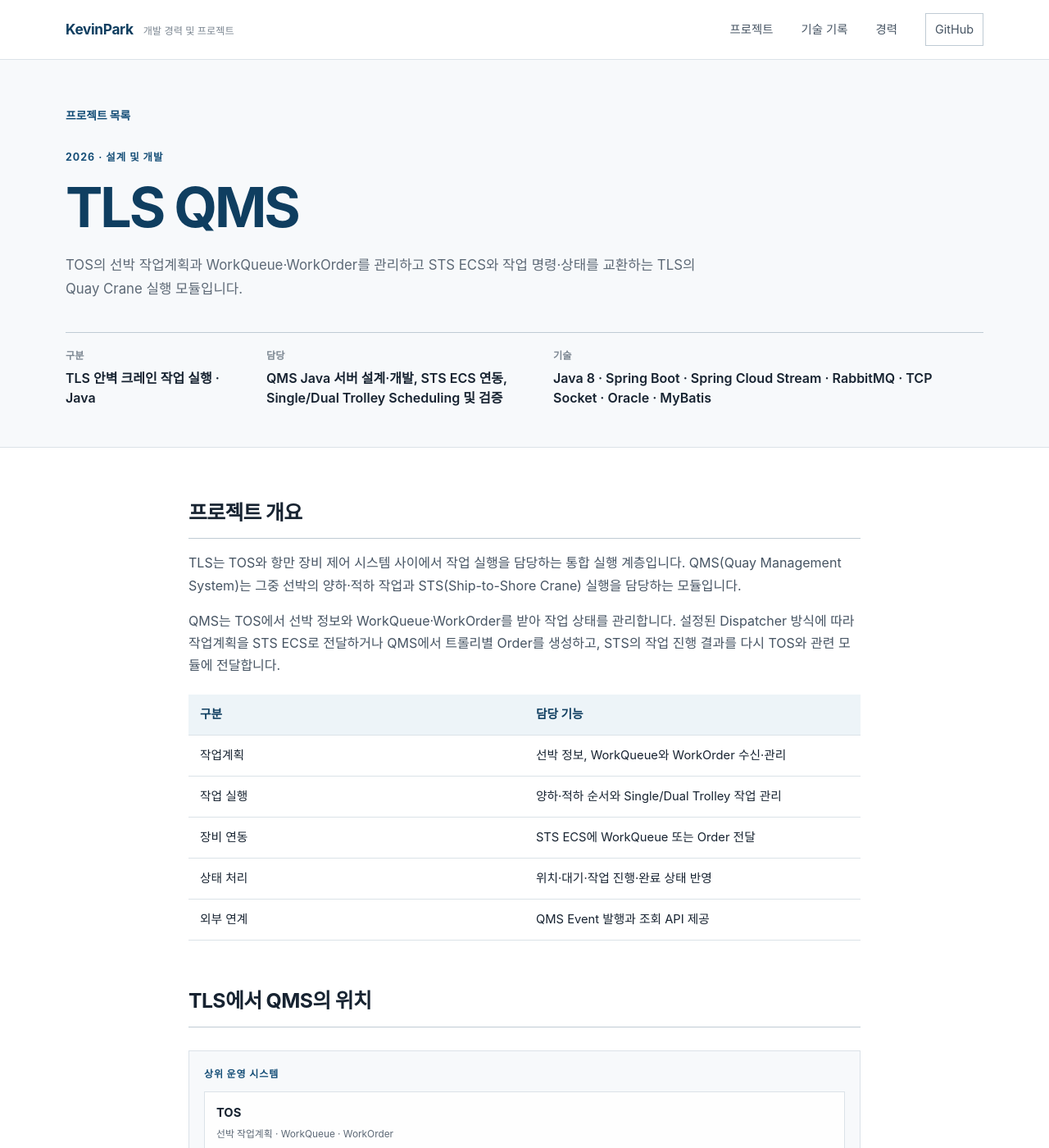
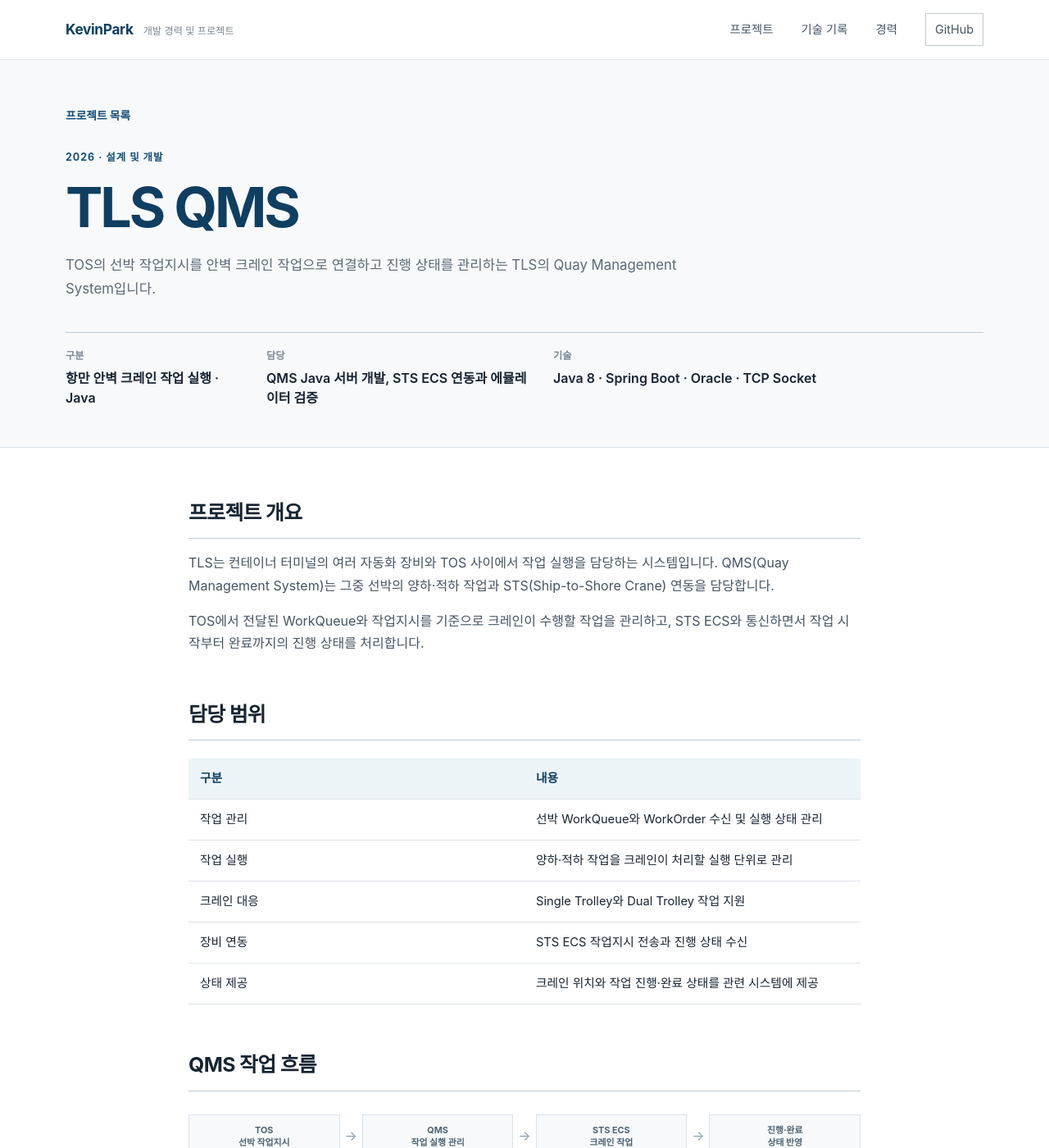
Before and after one commit to parkKevinSB/parkKevinSB.github.io, a Jekyll site: the page built from projects/tls-qms.md, in a window 1280 px wide and 1400 px high. Shown: the whole window at 82% size. Built offline with Jekyll 4.4.1, drawn with Linux system fonts in a browser that asks for light colours; some of the changed text lies outside the part shown.

Commit message:
Limit QMS page to public project scope

```diff
--- a/projects/tls-qms.md
+++ b/projects/tls-qms.md
@@ -1,114 +1,50 @@
 ---
 title: TLS QMS
-description: TOS의 선박 작업계획과 WorkQueue·WorkOrder를 관리하고 STS ECS와 작업 명령·상태를 교환하는 TLS의 Quay Crane 실행 모듈입니다.
+description: TOS의 선박 작업지시를 안벽 크레인 작업으로 연결하고 진행 상태를 관리하는 TLS의 Quay Management System입니다.
 permalink: /projects/tls-qms/
 period: 2026 · 설계 및 개발
-category: TLS 안벽 크레인 작업 실행 · Java
-role: QMS Java 서버 설계·개발, STS ECS 연동, Single/Dual Trolley Scheduling 및 검증
-stack: Java 8 · Spring Boot · Spring Cloud Stream · RabbitMQ · TCP Socket · Oracle · MyBatis
+category: 항만 안벽 크레인 작업 실행 · Java
+role: QMS Java 서버 개발, STS ECS 연동과 에뮬레이터 검증
+stack: Java 8 · Spring Boot · Oracle · TCP Socket
 ---
 
 ## 프로젝트 개요
 
-TLS는 TOS와 항만 장비 제어 시스템 사이에서 작업 실행을 담당하는 통합 실행 계층입니다. QMS(Quay Management System)는 그중 선박의 양하·적하 작업과 STS(Ship-to-Shore Crane) 실행을 담당하는 모듈입니다.
+TLS는 컨테이너 터미널의 여러 자동화 장비와 TOS 사이에서 작업 실행을 담당하는 시스템입니다. QMS(Quay Management System)는 그중 선박의 양하·적하 작업과 STS(Ship-to-Shore Crane) 연동을 담당합니다.
 
-QMS는 TOS에서 선박 정보와 WorkQueue·WorkOrder를 받아 작업 상태를 관리합니다. 설정된 Dispatcher 방식에 따라 작업계획을 STS ECS로 전달하거나 QMS에서 트롤리별 Order를 생성하고, STS의 작업 진행 결과를 다시 TOS와 관련 모듈에 전달합니다.
+TOS에서 전달된 WorkQueue와 작업지시를 기준으로 크레인이 수행할 작업을 관리하고, STS ECS와 통신하면서 작업 시작부터 완료까지의 진행 상태를 처리합니다.
 
-| 구분 | 담당 기능 |
+## 담당 범위
+
+| 구분 | 내용 |
 |---|---|
-| 작업계획 | 선박 정보, WorkQueue와 WorkOrder 수신·관리 |
-| 작업 실행 | 양하·적하 순서와 Single/Dual Trolley 작업 관리 |
-| 장비 연동 | STS ECS에 WorkQueue 또는 Order 전달 |
-| 상태 처리 | 위치·대기·작업 진행·완료 상태 반영 |
-| 외부 연계 | QMS Event 발행과 조회 API 제공 |
-
-## TLS에서 QMS의 위치
-
-<div class="architecture-diagram" role="img" aria-label="TLS 실행 계층에서 QMS의 위치">
-  <div class="architecture-layer architecture-entry">
-    <p class="diagram-label">상위 운영 시스템</p>
-    <div class="architecture-items">
-      <div><strong>TOS</strong><span>선박 작업계획 · WorkQueue · WorkOrder</span></div>
-    </div>
-  </div>
-  <div class="diagram-connector"><span>업무 지시와 상태 Event</span></div>
-  <div class="architecture-layer">
-    <p class="diagram-label">TLS · Terminal Execution Layer</p>
-    <div class="architecture-items architecture-items-3">
-      <div class="diagram-focus"><strong>QMS</strong><span>Quay Crane 작업 실행 · STS 연동</span></div>
-      <div><strong>Yard / Transfer</strong><span>ATCSS · AYTSS · FMS 실행 모듈</span></div>
-      <div><strong>Common Services</strong><span>공통 데이터 · Event · Task · 통신 기반</span></div>
-    </div>
-  </div>
-  <div class="diagram-connector"><span>장비별 실행 명령과 진행 보고</span></div>
-  <div class="architecture-layer architecture-store">
-    <p class="diagram-label">하부 장비 제어 시스템</p>
-    <div class="architecture-items architecture-items-3">
-      <div class="diagram-focus"><strong>STS ECS</strong><span>안벽 크레인 · Main/Portal Trolley</span></div>
-      <div><strong>Transfer Equipment</strong><span>AYT · AVG · AGV 등 이송장비</span></div>
-      <div><strong>Yard Crane ECS</strong><span>야드 크레인 작업 실행과 장비 제어</span></div>
-    </div>
-  </div>
-</div>
-
-QMS는 TLS 안에서 STS 작업을 담당합니다. 다른 Yard·Transfer 실행 모듈과 업무 상태를 연계하지만, QMS의 직접 담당 범위는 선박 작업과 안벽 크레인 실행입니다.
+| 작업 관리 | 선박 WorkQueue와 WorkOrder 수신 및 실행 상태 관리 |
+| 작업 실행 | 양하·적하 작업을 크레인이 처리할 실행 단위로 관리 |
+| 크레인 대응 | Single Trolley와 Dual Trolley 작업 지원 |
+| 장비 연동 | STS ECS 작업지시 전송과 진행 상태 수신 |
+| 상태 제공 | 크레인 위치와 작업 진행·완료 상태를 관련 시스템에 제공 |
 
 ## QMS 작업 흐름
 
 <div class="compact-process" aria-label="QMS의 작업 처리 흐름">
-  <span>TOS<br>선박·WorkQueue</span><b>→</b><span>QMS<br>작업 상태 관리</span><b>→</b><span>WorkQueue 또는<br>Trolley Order</span><b>→</b><span>STS ECS<br>크레인 작업</span><b>→</b><span>진행·완료<br>상태 반영</span>
+  <span>TOS<br>선박 작업지시</span><b>→</b><span>QMS<br>작업 실행 관리</span><b>→</b><span>STS ECS<br>크레인 작업</span><b>→</b><span>진행·완료<br>상태 반영</span>
 </div>
 
-QMS는 WorkQueue 안의 WorkOrder를 실행 가능한 작업 단위로 관리하고, STS ECS의 진행 보고를 기준으로 작업 상태를 갱신합니다. 논리적인 작업 순서와 실행 상태는 QMS가 관리하고, 크레인의 물리 제어와 안전 Interlock은 STS ECS·PLC가 담당합니다.
-
-## Dispatcher 방식
-
-<div class="process-grid" aria-label="ECS Dispatcher와 QMS Dispatcher 비교">
-  <article>
-    <span>현재 ACTS 기본 구성</span>
-    <h3>ECS Dispatcher</h3>
-    <p>QMS가 WorkQueue와 선박 정보를 STS ECS에 전달합니다. 실제 크레인 작업 순서와 CraneOrder는 STS ECS가 생성합니다.</p>
-  </article>
-  <article>
-    <span>QMS 내부 스케줄링 구성</span>
-    <h3>QMS Dispatcher</h3>
-    <p>QMS가 WorkOrder를 평가하고 Single/Dual Trolley별 실행 Order를 생성해 STS ECS에 전달합니다.</p>
-  </article>
-</div>
-
-현재 ACTS 구성은 `ECS_DISPATCHER`를 기본으로 사용합니다. QMS 내부에는 별도의 `QMS_DISPATCHER` 구조도 구현해 두 가지 STS 연동 방식에 대응했습니다.
-
-## Single / Dual Trolley 작업
-
-Single Trolley는 선박과 차량 사이의 작업을 하나의 트롤리가 수행합니다. Dual Trolley는 Platform을 중간 인계 지점으로 사용해 MAIN과 PORTAL Trolley가 작업을 나누어 수행합니다.
-
-### 양하
-
-<div class="compact-process" aria-label="Dual Trolley 양하 작업">
-  <span>선박</span><b>→</b><span>MAIN Trolley</span><b>→</b><span>Platform</span><b>→</b><span>PORTAL Trolley</span><b>→</b><span>차량</span>
-</div>
-
-### 적하
-
-<div class="compact-process" aria-label="Dual Trolley 적하 작업">
-  <span>차량</span><b>→</b><span>PORTAL Trolley</span><b>→</b><span>Platform</span><b>→</b><span>MAIN Trolley</span><b>→</b><span>선박</span>
-</div>
-
-QMS는 WorkQueue 순서, 차량 도착, Platform 상태와 Trolley 작업 상태를 기준으로 다음 실행 작업을 관리합니다.
+QMS는 작업 순서와 실행 상태를 관리하고, 실제 크레인의 구동과 안전 제어는 하부 STS ECS가 담당합니다. Dual Trolley 장비에서는 두 트롤리의 작업 상태와 인계 과정을 고려해 선박과 차량 사이의 양적하 작업을 관리합니다.
 
 ## STS 에뮬레이터 연동
 
-실제 STS 장비 없이 QMS와 STS ECS 사이의 작업 흐름을 확인하기 위해 직접 개발한 STS 에뮬레이터를 연동했습니다.
+실제 STS 장비를 사용하지 않고도 QMS의 작업지시와 상태 처리 흐름을 확인할 수 있도록 직접 개발한 STS 에뮬레이터를 연동했습니다.
 
 <figure class="evidence-figure">
   <img src="{{ '/assets/images/projects/sts-emulator.png' | relative_url }}" alt="TLS QMS 연동 검증에 사용한 STS 에뮬레이터 실행 화면">
-  <figcaption>STS 에뮬레이터 — 복수 STS 상태, 선박 Bay와 Container 배치, Crane 측면·상면 위치와 작업 진행 확인 화면</figcaption>
+  <figcaption>STS 에뮬레이터 — 복수 STS 상태, 선박 Bay와 Container 배치, 크레인 위치와 작업 진행 확인 화면</figcaption>
 </figure>
 
 <div class="compact-process" aria-label="QMS와 STS 에뮬레이터 연동 흐름">
-  <span>Ship Visit<br>Geometry · Inventory</span><b>→</b><span>WorkQueue 또는<br>MAIN·PORTAL Order</span><b>→</b><span>CraneOrder<br>작업 실행</span><b>→</b><span>장비·Container<br>상태 변경</span><b>→</b><span>진행·대기·위치<br>QMS 보고</span>
+  <span>QMS<br>작업지시</span><b>→</b><span>STS Emulator<br>명령 수신</span><b>→</b><span>크레인 작업<br>상태 재현</span><b>→</b><span>진행 결과<br>QMS 보고</span>
 </div>
 
-WorkQueue 방식은 에뮬레이터 내부에서 CraneOrder를 만들고, Order 방식은 QMS가 생성한 MAIN·PORTAL Trolley Order를 실행합니다. 두 방식 모두 같은 작업 Sequence에서 Gantry·Trolley·Hoist·Spreader와 선박·Platform·차량 상태를 처리하며, Single/Dual Trolley와 작업 거절·중단·재접속 흐름을 확인할 수 있습니다.
+에뮬레이터를 통해 Single/Dual Trolley 작업, 크레인 위치 변화, 컨테이너 이동과 작업 진행·완료 보고를 실제 장비 없이 확인했습니다.
 
-<p class="scope-note">공개 페이지에는 시스템 구조와 담당 범위만 정리했으며 실제 현장 전문과 고객 식별 정보는 포함하지 않았습니다.</p>
+<p class="scope-note">회사 내부 아키텍처, 메시지 규격, 현장 설정과 고객 식별 정보는 공개 범위에서 제외했습니다.</p>
```
